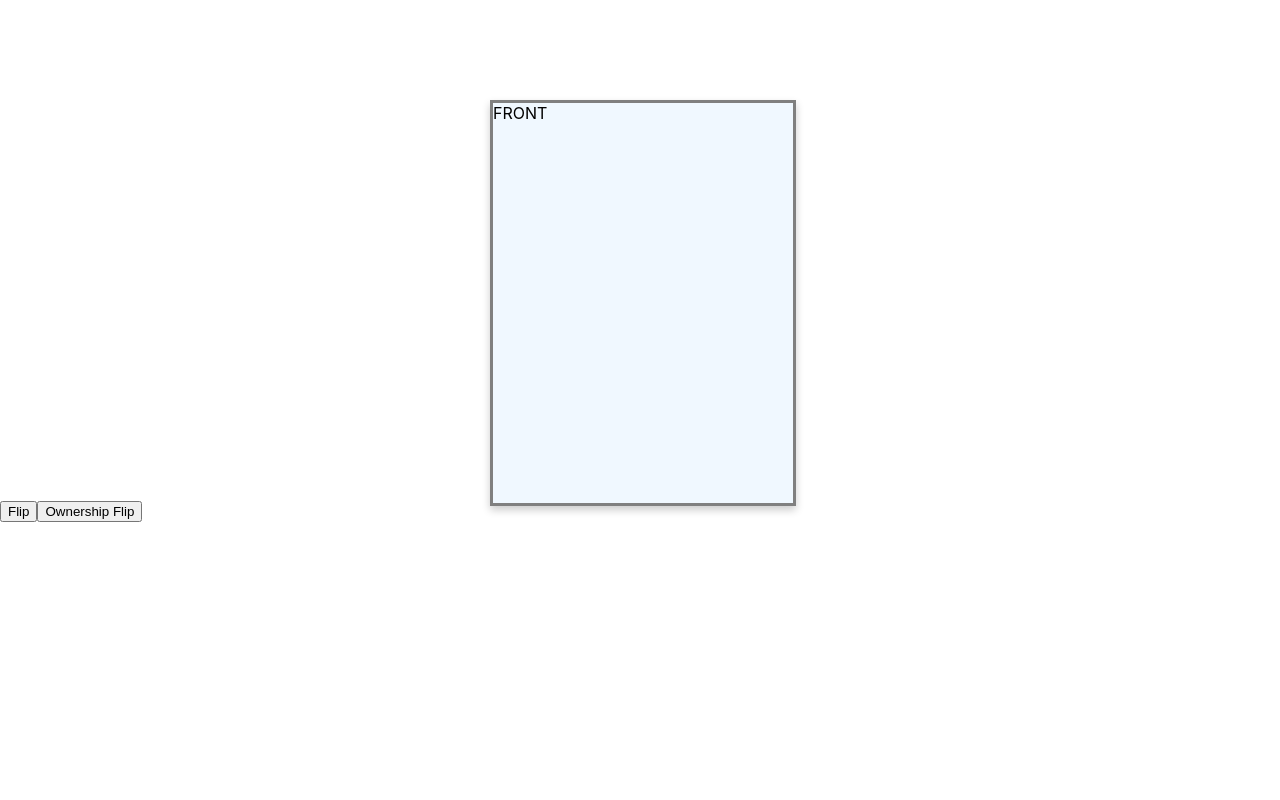
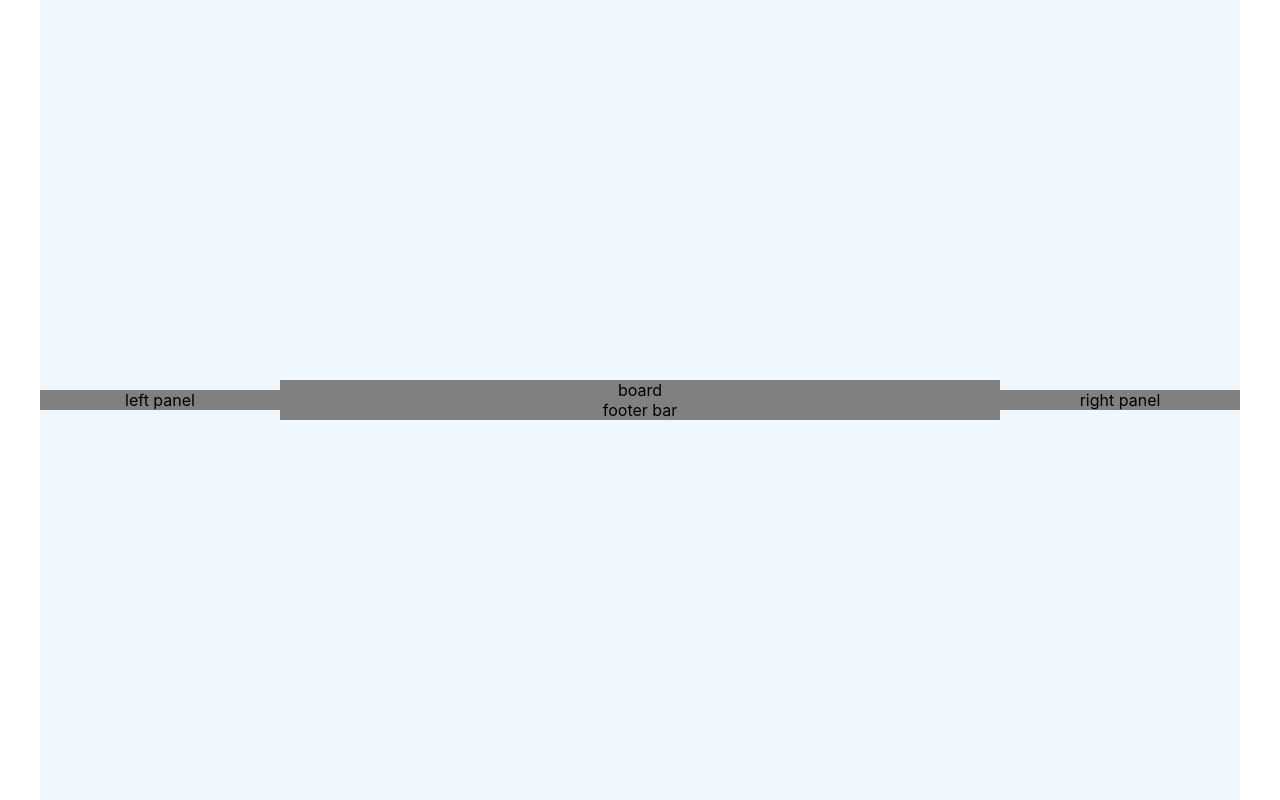
Before and after one commit to WhoSpeaks4Earth/cards, a React (Create React App) app: page / in a window 1280 px wide. Built offline with nearby package versions, Linux system fonts and the light colour scheme.

Commit message:
stepping back. created layout component

```diff
--- a/package.json
+++ b/package.json
@@ -10,11 +10,9 @@
     "@types/node": "^16.11.26",
     "@types/react": "^17.0.43",
     "@types/react-dom": "^17.0.14",
-    "@types/react-transition-group": "^1.1.8",
     "react": "^18.0.0",
     "react-dom": "^18.0.0",
     "react-scripts": "5.0.0",
-    "react-transition-group": "^4.4.2",
     "typescript": "^4.6.3",
     "web-vitals": "^2.1.4"
   },
--- a/src/App.css
+++ /dev/null
@@ -1,136 +0,0 @@
-
-.card-container {
-  width: 300px;
-  height: 400px;
-  margin: auto;
-  margin-top: 100px;
-}
-
-.card {
-  border: 3px solid gray;
-  display: inline-flex;
-  box-shadow: 0 4px 8px 0 rgba(0,0,0,0.2);
-  height: 100%;
-  width: 100%;
-}
-
-.card-inner {
-  background-color: black;
-  height: 100%;
-  width: 100%;
-}
-
-.card-flip .card-inner {
-  transform: rotateY(180deg);
-}
-
-
-.card-front {
-  background-color: aliceblue;
-  height: 100%;
-  width: 100%;
-}
-
-.card-flip .card-front {
-  animation: opacity-shift;
-  animation-duration: 1s;
-}
-
-.card-flip {
-  animation-name: flip;
-  animation-duration: 1s;
-}
-
-.card-ownership-flip {
-  animation-name: ownership-flip;
-  animation-duration: 1s;
-}
-
-
-.example-enter {
-  opacity: 0.01;
-}
-
-.example-enter.example-enter-active {
-  opacity: 1;
-  transition: opacity 500ms ease-in;
-}
-
-.example-leave {
-  opacity: 1;
-}
-
-.example-leave.example-leave-active {
-  opacity: 0.01;
-  transition: opacity 300ms ease-in;
-}
-
-
-
-
-@keyframes opacity-shift {
-  from {
-    opacity: 0;
-  }
-  to {
-    opacity: 1;
-  }
-}
-@keyframes flip {
-  from {
-    transform: rotateY(180deg);
-    opacity: 0;
-  }
-  to {
-    transform: rotateY(0deg);
-    opacity: 1;
-  }
-}
-
-
-
-@keyframes ownership-flip {
-  0% {
-     transform: perspective(400px) rotateY(0);
-     animation-timing-function: ease-out;
-  }
-  40% {
-     transform: perspective(400px) translateZ(150px) rotateY(170deg);
-     animation-timing-function: ease-out;
-  }
-  50% {
-     transform: perspective(400px) translateZ(150px) rotateY(190deg) scale(1);
-     animation-timing-function: ease-in;
-  }
-  80% {
-     transform: perspective(400px) rotateY(360deg) scale(.95);
-     animation-timing-function: ease-in;
-  }
-  100% {
-     transform: perspective(400px) scale(1);
-     animation-timing-function: ease-in;
-  }
-}
-
-@-webkit-keyframes ownership-flip {
-  0% {
-     -webkit-transform: perspective(400px) rotateY(0);
-     -webkit-animation-timing-function: ease-out;
-  }
-  40% {
-     -webkit-transform: perspective(400px) translateZ(150px) rotateY(170deg);
-     -webkit-animation-timing-function: ease-out;
-  }
-  50% {
-     -webkit-transform: perspective(400px) translateZ(150px) rotateY(190deg) scale(1);
-     -webkit-animation-timing-function: ease-in;
-  }
-  80% {
-     -webkit-transform: perspective(400px) rotateY(360deg) scale(.95);
-     -webkit-animation-timing-function: ease-in;
-  }
-  100% {
-     -webkit-transform: perspective(400px) scale(1);
-     -webkit-animation-timing-function: ease-in;
-  }
-}
--- a/src/App.tsx
+++ b/src/App.tsx
@@ -1,39 +1,19 @@
-import { useState } from 'react';
-import './App.css';
-import { Card } from './components/Card';
-import ReactCSSTransitionGroup from 'react-transition-group';
+
+
+import { Layout } from './components/Layout';
+
 
 
 function App() {
 
-  const [cssClass, setCssClass] = useState<string>('');
-
-  const onFlip = () => {
-    setCssClass(cssClass === 'card-flip' ? '' : 'card-flip');
-    setTimeout(() => setCssClass(''), 1000)
-  }
-
-  const onOwnershipFlip = () => {
-    setCssClass(cssClass === 'card-ownership-flip' ? '' : 'card-ownership-flip');
-    setTimeout(() => setCssClass(''), 1000)
-  }
-
-
   return (
     <>
-    {/* <ReactCSSTransitionGroup
-          transitionName="example"
-          transitionEnterTimeout={500}
-          transitionLeaveTimeout={300}>
-
-
-    </ReactCSSTransitionGroup> */}
-
-
-    <Card cssClass={cssClass} />
-
-    <button onClick={onFlip}>Flip</button>
-    <button onClick={onOwnershipFlip}>Ownership Flip</button>
+      <Layout>
+        <div>left panel</div>
+        <div>board</div>
+        <div>right panel</div>
+        <div>footer bar</div>
+      </Layout>
     </>
   );
 }
--- a/src/components/Card.tsx
+++ b/src/components/Card.tsx
@@ -1,10 +1,10 @@
 
 
-export const Card = (props: {cssClass: string}) => {
+export const Card = () => {
 
     return (
         <div className="card-container">
-            <div className={`card ${props.cssClass}`}>
+            <div className={`card`}>
                 <div className="card-inner">
                 <div className="card-front">
                     FRONT
--- /dev/null
+++ b/src/components/Layout.tsx
@@ -0,0 +1,23 @@
+import { ReactChild }  from "react";
+import './layout.css';
+
+
+export const Layout = (props: { children: ReactChild[] }) => {
+
+    const [leftSide, main, rightSide, bottom] = props.children;
+
+    return (
+        <div className="layout-container">
+            <div className="layout">
+                <div>
+                    {leftSide}
+                </div>
+                <div className="main">
+                    <div>{main}</div>
+                    <div>{bottom}</div>
+                </div>
+                <div>{rightSide}</div>
+            </div>
+        </div>
+    )
+}
--- /dev/null
+++ b/src/components/layout.css
@@ -0,0 +1,29 @@
+
+
+.layout-container {
+    display: flex;
+    align-items: stretch;
+    max-width: 1200px;
+    margin: auto;
+    height: 100vh;
+}
+
+.layout {
+    display: flex;
+    align-items: center;
+    width: 100%;
+    background-color: aliceblue;
+}
+
+.layout > div {
+    flex: 1;
+    display: flex;
+    flex-direction: column;
+    align-items: center;
+    justify-content: center;
+    background-color: gray;
+}
+
+.layout > .main {
+    flex: 3;
+}
```
Also changed, not shown: 1 other file (tests, documents, lock files or other folders).
